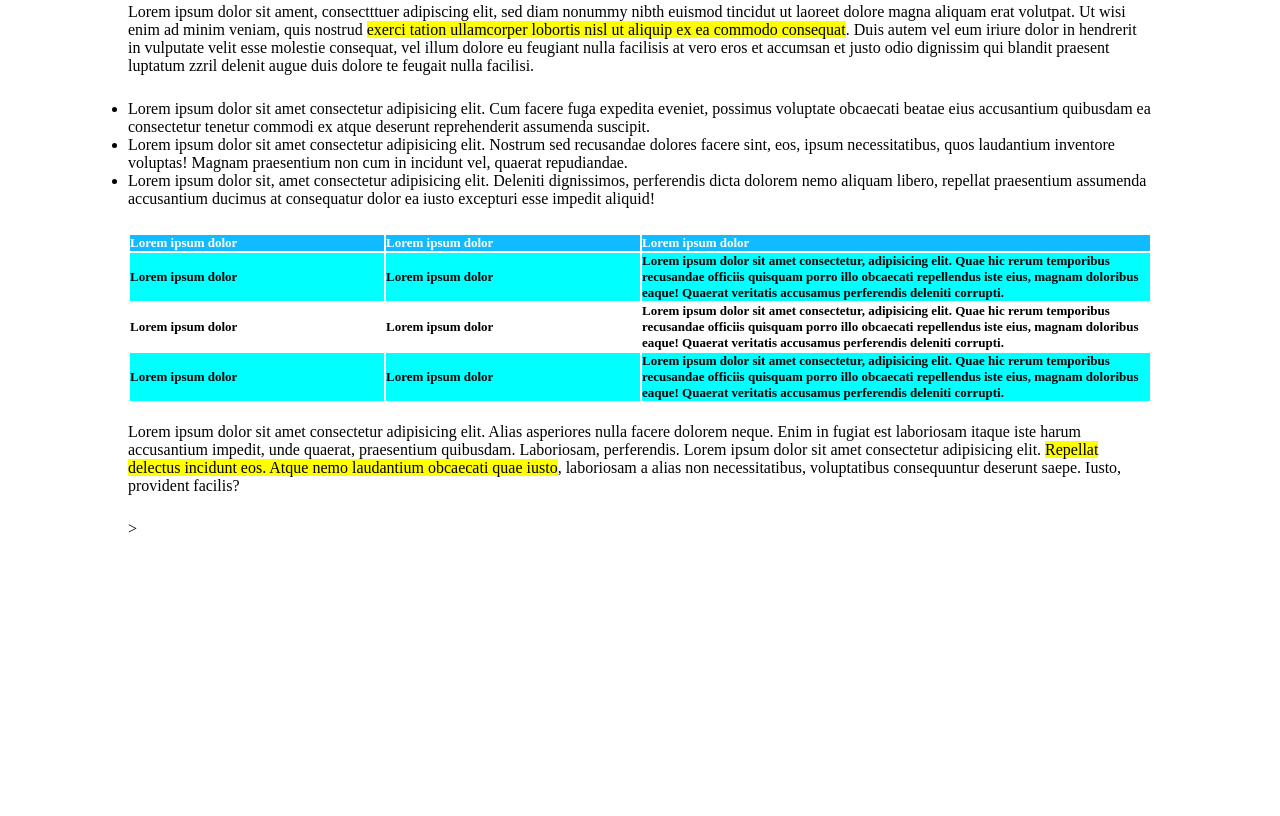
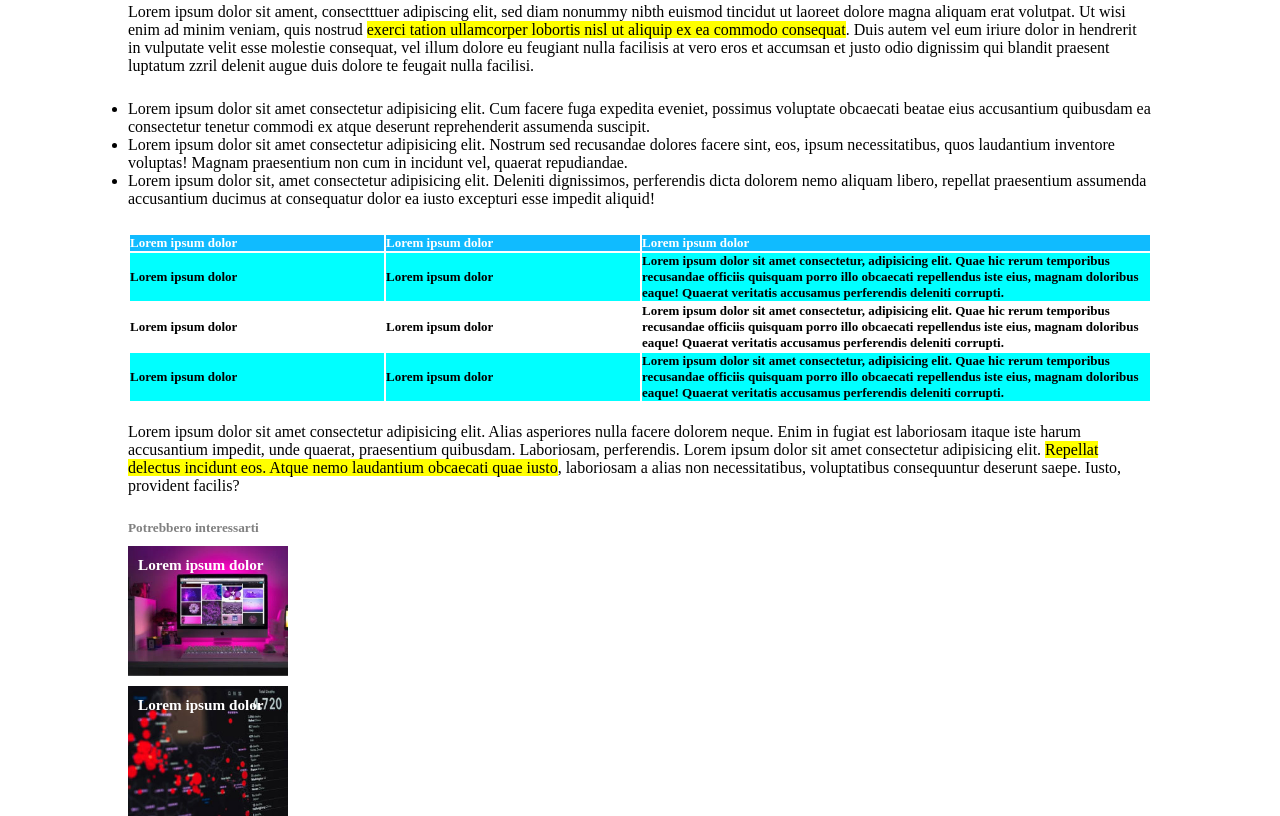
Before and after one commit to BrunoCanini/html-css-booleaner, a plain HTML site: page index.html in a window 1280 px wide. Shown: the part 515-1331 px from the top of the page. Before the commit the page ends 1053 px from the top, so only its background shows below. Drawn offline with Linux system fonts and the light colour scheme.

Commit message:
Fine Footer

```diff
--- a/index.html
+++ b/index.html
@@ -72,8 +72,21 @@
 
             </div>
 
-        </main>>
+        </main>
+
+        <footer>
+            <h5>Potrebbero interessarti</h5>
+
+            <div class="foto monitor">
+                <h3>Lorem ipsum dolor</h3>
+            </div>
+
+            <div class="foto graph">
+                <h3>Lorem ipsum dolor</h3>
+            </div>
+        </footer>
 
     </div>
+
 </body>
 </html>
--- a/style.css
+++ b/style.css
@@ -119,3 +119,31 @@ header{
 
     /* fine class corpo */
     /* Fine Main */
+
+    /* Inizio footer */
+
+    footer{
+        margin-top: 25px;
+    }
+
+    footer > h5{
+        color: grey;
+    }
+
+    .foto{
+        color: white;
+        padding: 10px;
+        font-size: small;
+        width: 160px;
+        height: 130px;
+        background-size: cover;
+        margin-top: 10px;
+    }
+
+    .monitor{
+        background-image: url(./img/monitor.jpg);
+    }
+
+    .graph{
+        background-image: url(./img/graph.jpg);
+    }
```
